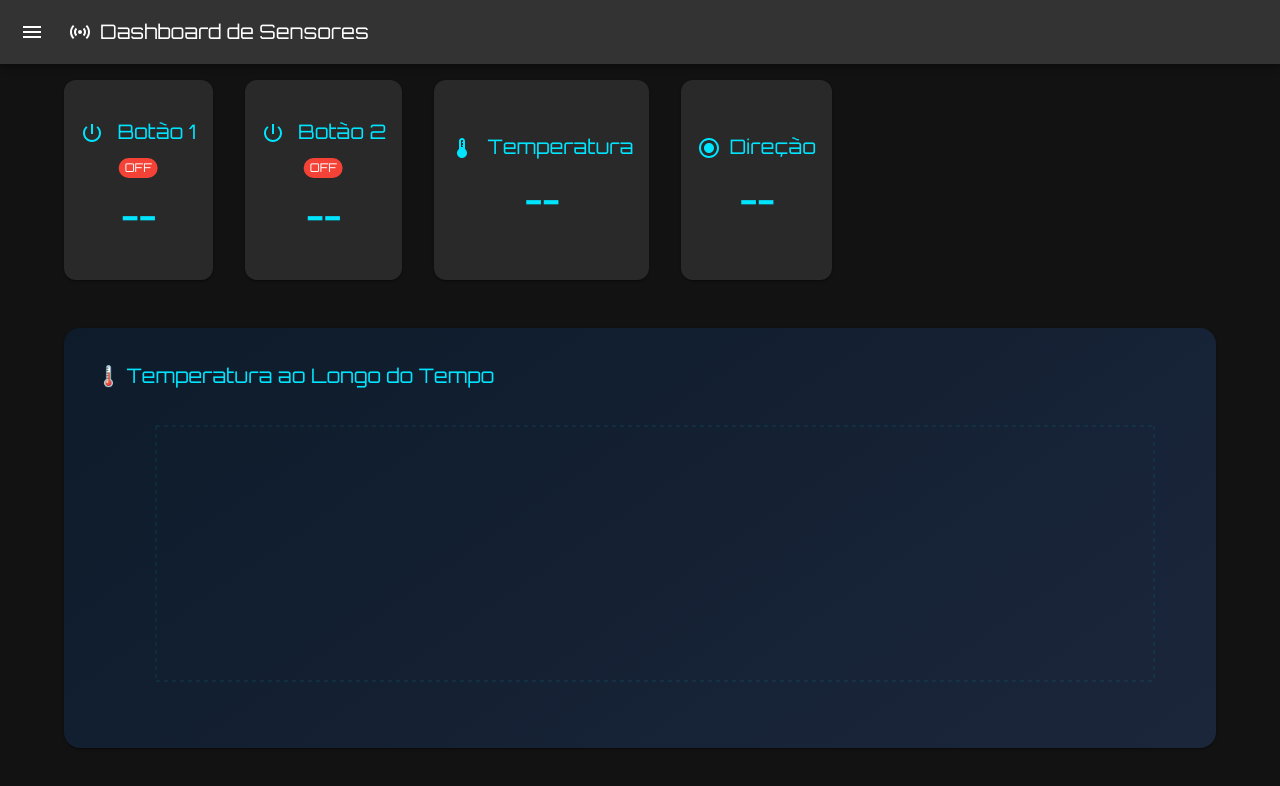
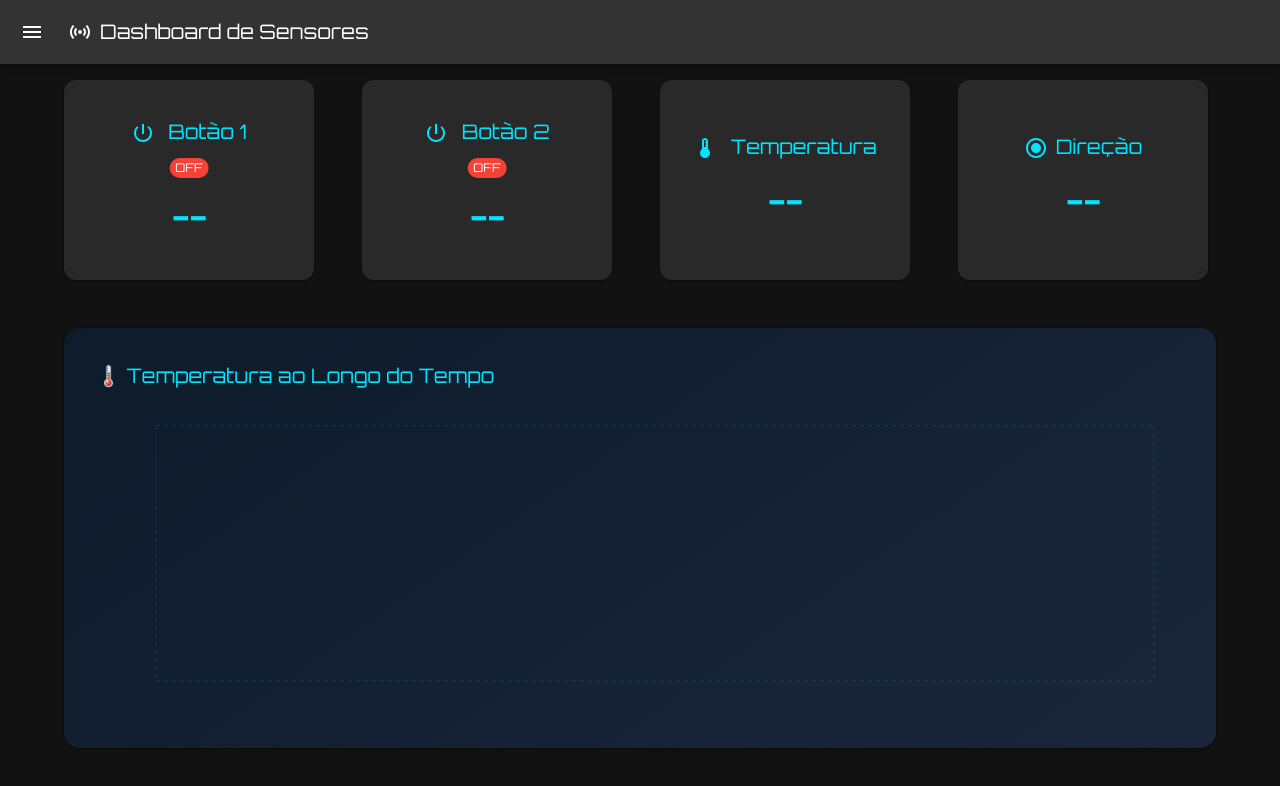
Before and after one commit to LivramentoAmaral/MonitoringSensorsBotoes, a React (Create React App) app in the folder dashboardsensores/: page / in a window 1280 px wide. Shown: the top 786 px of the page. Built offline with nearby package versions, Linux system fonts and the light colour scheme; no server answers.

Commit message:
Atualizar credenciais de Wi-Fi e otimizar intervalo de atualização dos dados do sensor

```diff
--- a/dashboardsensores/src/App.js
+++ b/dashboardsensores/src/App.js
@@ -26,20 +26,21 @@ export default function App() {
             </Box>
           ) : (
             <>
-              <Grid container spacing={4}>
-                <Grid item xs={12} md={3}>
+              <Grid container spacing={6}>
+                <Grid item xs={12} sm={6} md={3}>
                   <BotaoCard titulo="Botão 1" valor={ultimo?.botao1} />
                 </Grid>
-                <Grid item xs={12} md={3}>
+                <Grid item xs={12} sm={6} md={3}>
                   <BotaoCard titulo="Botão 2" valor={ultimo?.botao2} />
                 </Grid>
-                <Grid item xs={12} md={3}>
+                <Grid item xs={12} sm={6} md={3}>
                   <TemperaturaCard valor={ultimo?.temperatura} />
                 </Grid>
-                <Grid item xs={12} md={3}>
+                <Grid item xs={12} sm={6} md={3}>
                   <DirecaoCard direcao={direcaoAnterior} />
                 </Grid>
               </Grid>
+
 
               <Box sx={{ mt: 6 }}>
                 <TemperatureChart dados={dados} />
--- a/dashboardsensores/src/components/SensorCards/BotaoCard.jsx
+++ b/dashboardsensores/src/components/SensorCards/BotaoCard.jsx
@@ -4,6 +4,8 @@ import { PowerSettingsNew as PowerIcon } from '@mui/icons-material';
 export default function BotaoCard({ titulo, valor }) {
   return (
     <Card sx={{
+      width: "100%",
+      maxWidth: 300, minWidth: 250,
       height: 200, backgroundColor: '#1e1e1e', color: '#00e5ff',
       borderRadius: '12px', display: 'flex', justifyContent: 'center', alignItems: 'center',
       '&:hover': { transform: 'scale(1.03)' }, transition: 'transform 0.3s ease-in-out'
--- a/dashboardsensores/src/components/SensorCards/DirecaoCard.jsx
+++ b/dashboardsensores/src/components/SensorCards/DirecaoCard.jsx
@@ -6,6 +6,7 @@ export default function DirecaoCard({ direcao }) {
 
   return (
     <Card sx={{
+      width: "100%", maxWidth: 300, minWidth: 250,
       height: 200, backgroundColor: '#1e1e1e', color: '#00e5ff',
       borderRadius: '12px', display: 'flex', justifyContent: 'center', alignItems: 'center'
     }}>
--- a/dashboardsensores/src/components/SensorCards/TemperaturaCard.jsx
+++ b/dashboardsensores/src/components/SensorCards/TemperaturaCard.jsx
@@ -4,6 +4,7 @@ import { Thermostat as ThermostatIcon } from '@mui/icons-material';
 export default function TemperaturaCard({ valor }) {
   return (
     <Card sx={{
+      width: "100%", maxWidth: 300, minWidth: 250,
       height: 200, backgroundColor: '#1e1e1e', color: '#00e5ff',
       borderRadius: '12px', display: 'flex', justifyContent: 'center', alignItems: 'center'
     }}>
--- a/dashboardsensores/src/hooks/useSensorData.js
+++ b/dashboardsensores/src/hooks/useSensorData.js
@@ -19,7 +19,7 @@ const useSensorData = () => {
 
   useEffect(() => {
     fetchDados();
-    const interval = setInterval(fetchDados, 5000);
+    const interval = setInterval(fetchDados, 1000);
     return () => clearInterval(interval);
   }, []);
 
```
Also changed, not shown: 1 other file (tests, documents, lock files or other folders).
